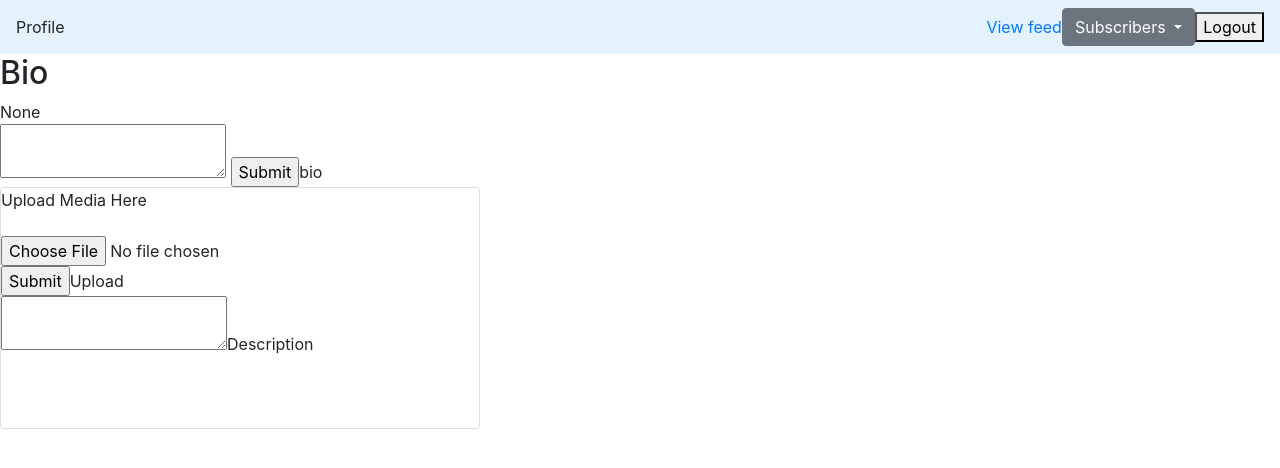
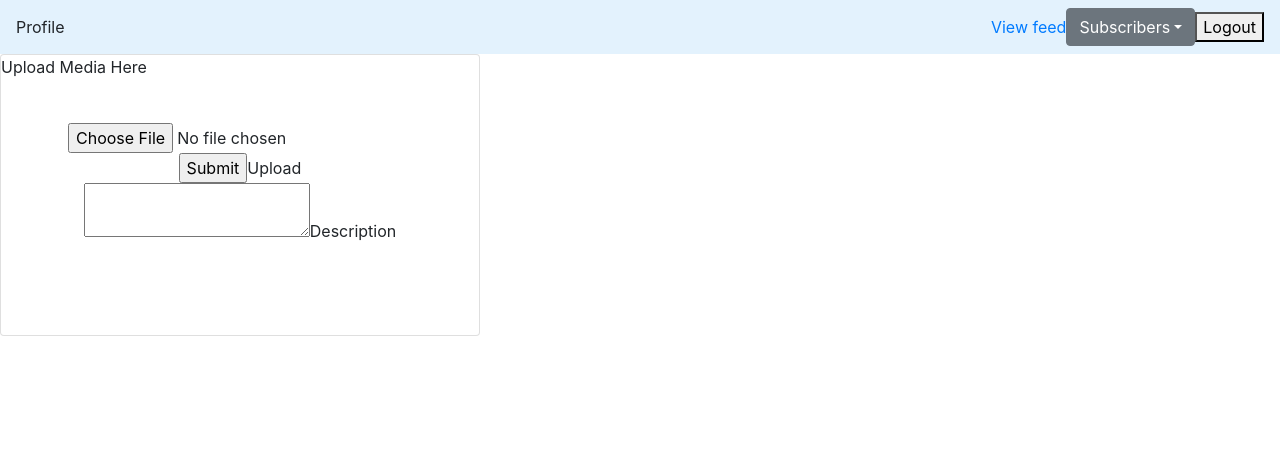
Before and after one commit to alisakolot/On-the-Reel, a Flask app: page /profile/1 in a window 1280 px wide. Shown: the top 468 px of the page. Run offline with Flask 2, Linux system fonts and the light colour scheme; the visitor is signed in with stand-in values (Sample User, id 1); data comes from the database, SQL or seed files in the repository; data that the repository does not hold is empty; some libraries are stand-ins or nearby versions.

Commit message:
styling/functionality

```diff
--- a/static/reactions.js
+++ b/static/reactions.js
@@ -206,4 +206,5 @@
 
 
 
+
 })
--- /dev/null
+++ b/static/style.css
@@ -0,0 +1,51 @@
+/* style.css*/
+
+body {
+  background-color: #333300;
+  color: #130101;
+ }
+
+h2 {
+  font-family: sans-serif;
+  color: blue;
+}
+
+h2 {
+  color: pink;
+}
+
+
+
+form {
+  max-width: 600px;
+  padding:20px;
+  margin: auto;
+  text-align: center;
+}
+
+/* div {
+  padding:10px;
+  width: 30rem;
+  border: 2px;
+  margin: auto;
+  border-color: rgb(211, 202, 204);
+}
+
+/* div {
+  background-color: blue;
+} */
+
+/* #notice {
+  font-family: monospace;
+  font-size: 3em;
+  width: 15em;
+  margin: 0 auto;
+} */
+
+aside {
+  padding-top: 50px;
+  padding-right: 30px;
+  padding-bottom: 50px;
+  padding-left: 80px;
+
+}
--- a/templates/base.html
+++ b/templates/base.html
@@ -1,7 +1,9 @@
 <!doctype html>
 <html>
   <head>
-    <link rel="stylesheet" href="/static/themes.css">
+    <!-- <link rel="stylesheet" href="/static/style.css"> -->
+    <link rel="stylesheet" type="text/css" href="/static/style.css"/>
+
     <!-- bootstrap -->
     <script src="https://code.jquery.com/jquery-3.2.1.slim.min.js" integrity="sha384-KJ3o2DKtIkvYIK3UENzmM7KCkRr/rE9/Qpg6aAZGJwFDMVNA/GpGFF93hXpG5KkN" crossorigin="anonymous"></script>
     <script src="https://cdnjs.cloudflare.com/ajax/libs/popper.js/1.12.9/umd/popper.min.js" integrity="sha384-ApNbgh9B+Y1QKtv3Rn7W3mgPxhU9K/ScQsAP7hUibX39j7fakFPskvXusvfa0b4Q" crossorigin="anonymous"></script>
@@ -21,6 +23,8 @@
     <link rel="stylesheet" href="https://maxcdn.bootstrapcdn.com/bootstrap/4.0.0/css/bootstrap.min.css" integrity="sha384-Gn5384xqQ1aoWXA+058RXPxPg6fy4IWvTNh0E263XmFcJlSAwiGgFAW/dAiS6JXm" crossorigin="anonymous">
     <!-- Load Font Awesome -->
     <link rel="stylesheet" href="https://use.fontawesome.com/releases/v5.0.10/css/all.css" integrity="sha384-+d0P83n9kaQMCwj8F4RJB66tzIwOKmrdb46+porD/OvrJ+37WqIM7UoBtwHO6Nlg" crossorigin="anonymous">
+
+
 
     {% block head %}{% endblock %}
   </head>
--- a/templates/profile.html
+++ b/templates/profile.html
@@ -10,8 +10,7 @@
 
   <div class="dropdown">
     <button class="btn btn-secondary dropdown-toggle" type="button" id="dropdownMenuButton" data-toggle="dropdown" aria-haspopup="true" aria-expanded="false">
-      Subscribers
-    </button>
+      Subscribers</button>
     <div class="dropdown-menu" aria-labelledby="dropdownMenuButton">
       {% for subscr in subscribers %}
         <a class="dropdown-item" href='/profile/{{ subscr.subscriber_id }}'>{{ subscr.subscriber.username }} </a>
@@ -25,12 +24,12 @@
 
 
 
-  <h2>Bio</h2>
+  <!-- <h2>Bio</h2>
   {{ user.bio }}
   <form action='/profile/<user_id>' method="post" id="bio">
     <textarea name="bio" id="bio"></textarea>
     <input type="submit" id="submit-bio" name="submit" action="/profile/bio">bio</button>
-  </form>
+  </form> -->
 
 
 
@@ -55,14 +54,14 @@
     <br>
     <br>
 
-  <div style="display:flex;justify-content:center;align-items:center;">
+  <div class="d-flex justify-content-center">
     <div>
       {% for img in images %}
       <div class="card" style="width: 30rem;">
         <img src="{{ img.image_path }}" class="card-img-top">
         <div class="card-body">
           {{ img.description }}
-
+          <br>
           {% for emoji in img.reactions %}
             Emoji: {{ emoji.reaction }}
           {% endfor %}
```
Also changed, not shown: static/theme.css (deleted, +0 -15 lines), templates/feed.html (+14 -13 lines).
